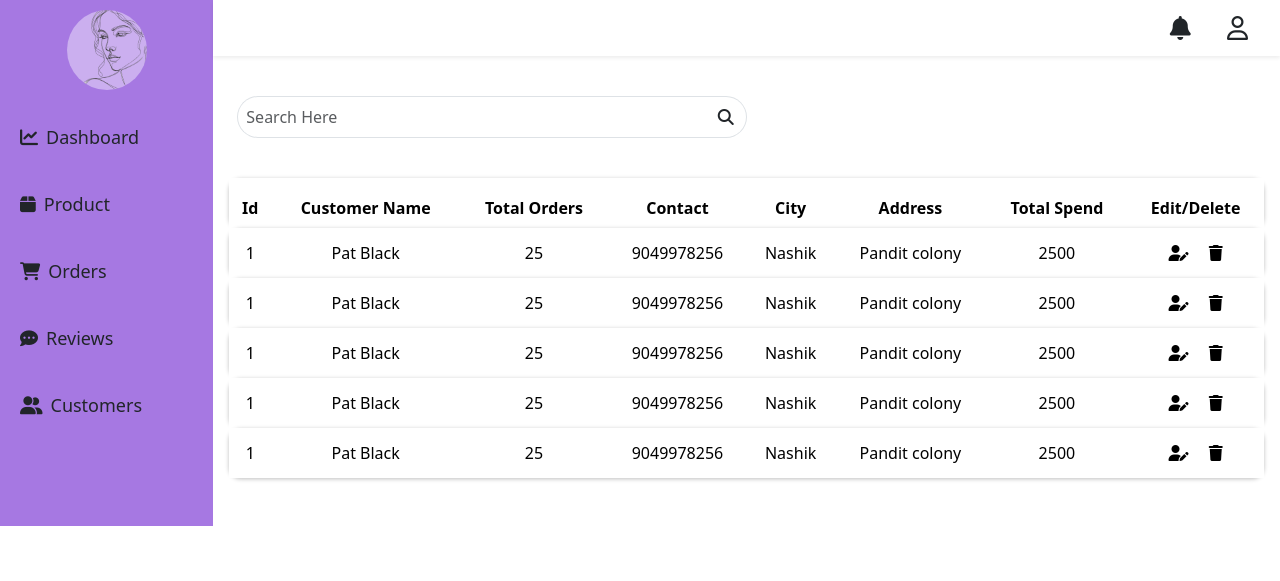
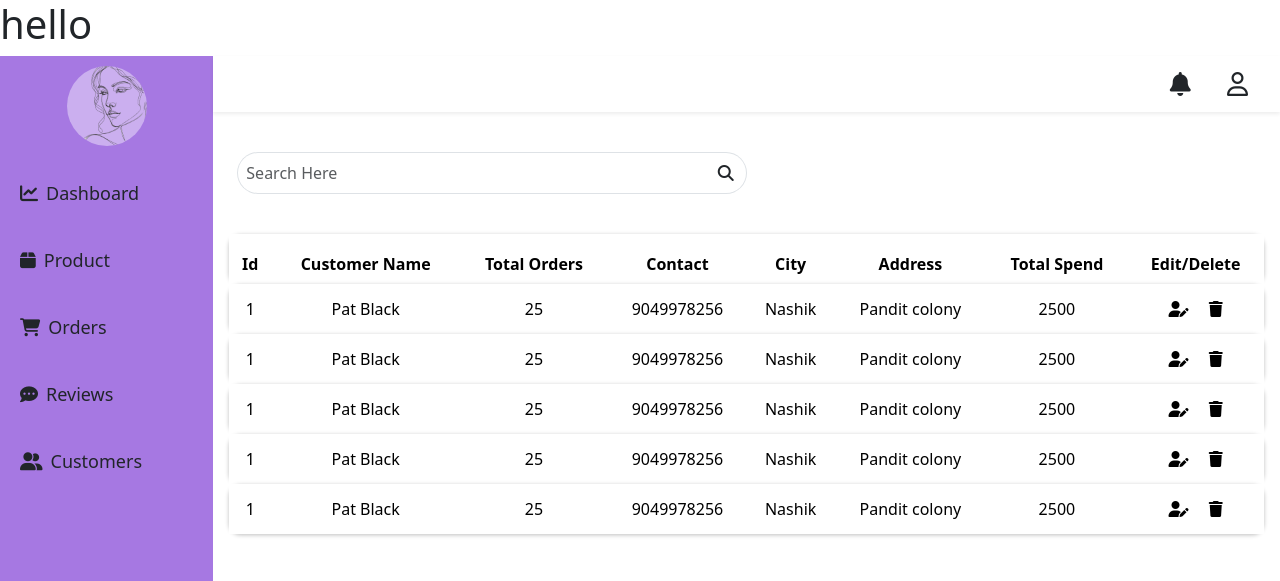
Before and after one commit to Miss-Shubhangi/SonaChandi, a CodeIgniter app: the page made by application/views/Admin/j.php in a window 1280 px wide. Shown: the top 581 px of the page. Run offline with CodeIgniter, Linux system fonts and the light colour scheme.

Commit message:
j.php changed by nisha

```diff
--- a/application/views/Admin/j.php
+++ b/application/views/Admin/j.php
@@ -115,7 +115,8 @@ background: linear-gradient(180deg, rgba(106, 15, 224, 0.47) 0%, rgba(95, 72, 12
 <div class="container-fluid p-0">
   <div class="row g-0">
 
-    <!-- Sidebar -->
+    <!-- Sidebar is  -->
+     <h1>hello</h1>
     <div class="col-md-2 d-md-block bg-purple text-white" id="sidebar">
       <?php include 'sidebar.php'; ?>
     </div>
```
